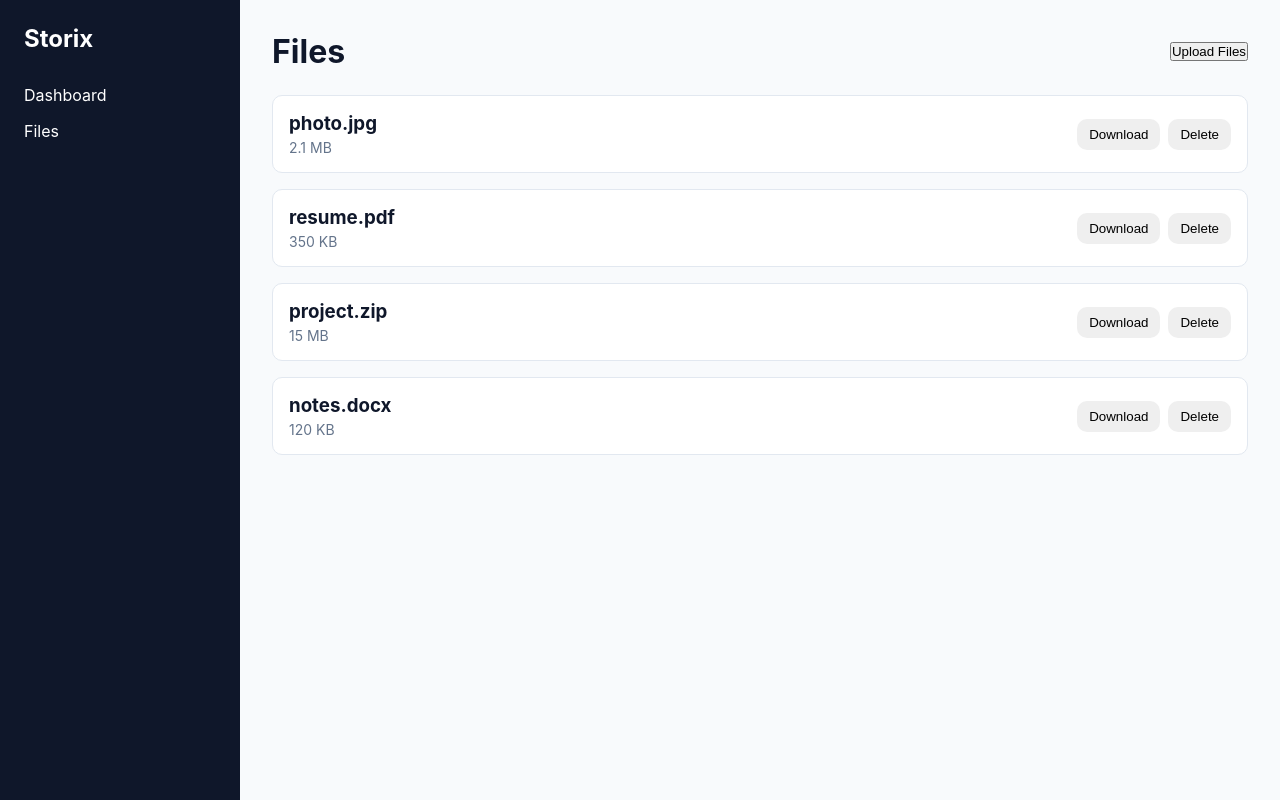
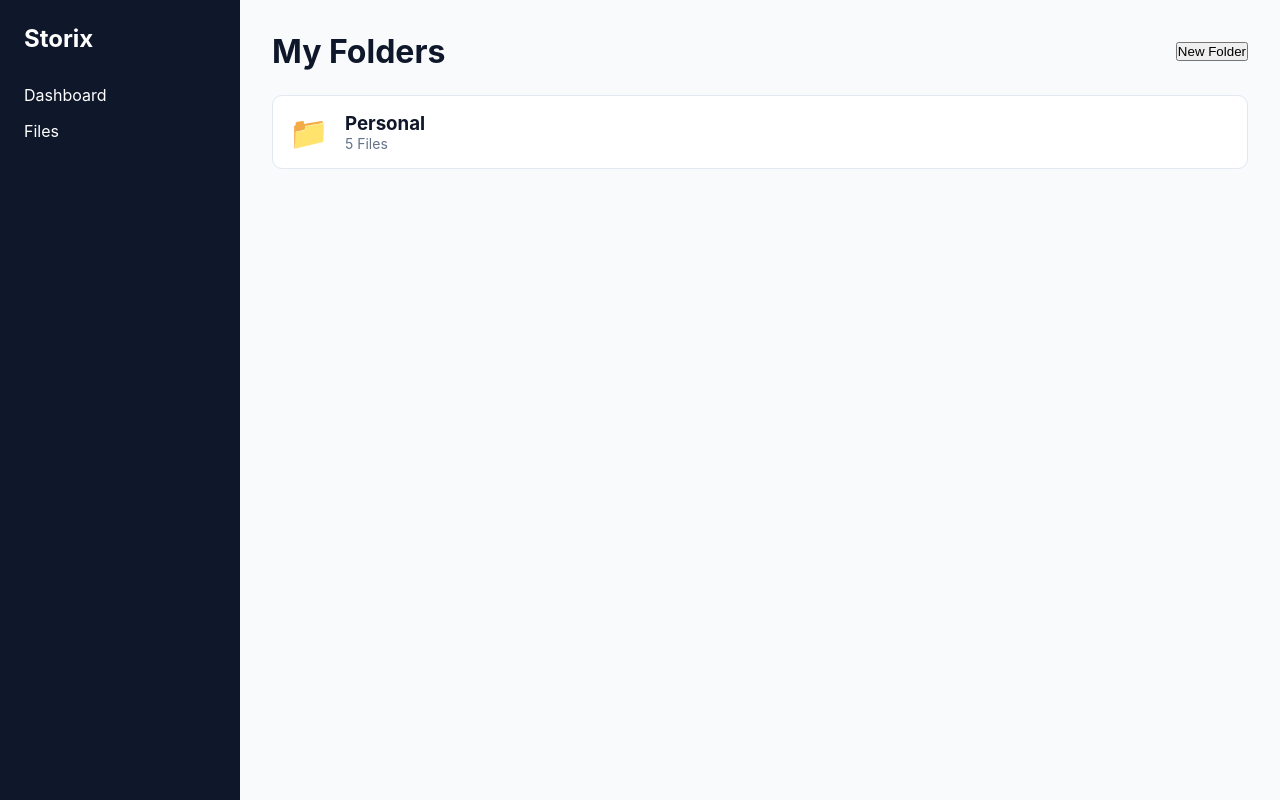
Before and after one commit to GauravSharma847/storix, a React (Vite) app: page /files in a window 1280 px wide. Built offline with nearby package versions, Linux system fonts and the light colour scheme.

Commit message:
Implement folder management UI and routing

```diff
--- a/src/components/common/Button/Button.jsx
+++ b/src/components/common/Button/Button.jsx
@@ -4,13 +4,13 @@ import "./Button.css"
 const Button = (props) => {
     return (
         <button
-            className='btn'
+            className={`btn ${props.className || ""}`}
             type={props.type || "button"}
             onClick={props.onClick}
         >
             {props.children}
         </button>
-    )
-}
+    );
+};
 
 export default Button
--- a/src/pages/auth/Login.jsx
+++ b/src/pages/auth/Login.jsx
@@ -17,7 +17,7 @@ const Login = () => {
         />
         <Input
           label="Password"
-          tyoe="password"
+          type="password"
           placeholder="Enter Password"
         />
 
--- a/src/pages/files/Files.css
+++ b/src/pages/files/Files.css
@@ -21,3 +21,28 @@
 
   gap: 1rem;
 }
+
+.folders-list {
+  display: flex;
+  flex-direction: column;
+  gap: 1rem;
+}
+
+.folder-form {
+  display: flex;
+  flex-direction: column;
+
+  gap: 1rem;
+
+  padding: 1rem;
+
+  background: white;
+
+  border: 1px solid var(--border-color);
+
+  border-radius: var(--radius);
+}
+
+.crete-btn{
+  width: 100px;
+}
--- a/src/pages/files/Files.jsx
+++ b/src/pages/files/Files.jsx
@@ -1,46 +1,107 @@
-import React from 'react'
+import React, { useState } from 'react'
 import AppLayout from '../../layouts/AppLayout';
 import Button from '../../components/common/Button/Button';
-import FileCard from './FileCard/FileCard';
+import FolderCard from './FolderCard/FolderCard';
+import Input from '../../components/common/Input/Input';
 import "./Files.css"
 const Files = () => {
-  const files = [
+  const [showFolderForm, setShowFolderForm] = useState(false);
+  const [folderName, setFolderName] = useState("");
+  const [folders, setFolders] = useState([
     {
-      name: "photo.jpg",
-      size: "2.1 MB",
+      id: 1,
+      name: "Personal",
+      fileCount: 5,
     },
-    {
-      name: "resume.pdf",
-      size: "350 KB",
-    },
-    {
-      name: "project.zip",
-      size: "15 MB",
-    },
-    {
-      name: "notes.docx",
-      size: "120 KB",
-    },
-  ];
+    // {
+    //   id: 2,
+    //   name: "Work",
+    //   fileCount: 12,
+    // },
+    // {
+    //   id: 3,
+    //   name: "College",
+    //   fileCount: 8,
+    // },
+  ]);
+
+  // const handleFileUpload = (event) => {
+  //   const selectedFile = event.target.files[0];
+  //   if (!selectedFile) return;
+
+  //   const newFile = {
+  //     name: selectedFile.name,
+  //     size: `${(selectedFile.size / 1024).toFixed(2)}KB`
+  //   };
+
+  //   setFiles((prevFiles) => [
+  //     ...prevFiles,
+  //     newFile,
+  //   ]);
+  // };
+
+  const createFolder = () => {
+    if (!folderName.trim()) return;
+
+    const newFolder = {
+      id: Date.now(),
+      name: folderName,
+      fileCount: 0,
+    };
+
+    setFolders((prevFolders) => [
+      ...prevFolders,
+      newFolder,
+    ]);
+
+    setFolderName("");
+    setShowFolderForm(false);
+  };
+
   return (
     <AppLayout>
       <div className='files-page'>
         <div className='files-header'>
-          <h1>Files</h1>
-          <Button>
-            Upload Files
+          <h1>My Folders</h1>
+
+          <Button
+            onClick={() =>
+              setShowFolderForm(!showFolderForm)
+            }
+          >
+            {showFolderForm ? "Cancel" : "New Folder"}
           </Button>
         </div>
+        {
+          showFolderForm && (
+            <div className="folder-form">
 
-        <div className='files-list'>
-          {files.map((file) => (
-            <FileCard
-              key={file.name}
-              fileName={file.name}
-              fileSize={file.size}
+              <Input
+                label="Folder Name"
+                placeholder="Enter folder name"
+                value={folderName}
+                onChange={(e) =>
+                  setFolderName(e.target.value)
+                }
+              />
+
+              <Button onClick={createFolder} className="crete-btn">
+                Create Folder
+              </Button>
+
+            </div>
+          )
+        }
+
+        <div className='folders-list'>
+          {folders.map((folder) => (
+            <FolderCard
+              key={folder.id}
+              folderId={folder.id}
+              folderName={folder.name}
+              fileCount={folder.fileCount}
             />
           ))}
-
         </div>
       </div>
     </AppLayout>
--- /dev/null
+++ b/src/pages/files/FolderCard/FolderCard.css
@@ -0,0 +1,33 @@
+.folder-card {
+  display: flex;
+
+  align-items: center;
+
+  gap: 1rem;
+
+  padding: 1rem;
+
+  background: white;
+
+  border: 1px solid var(--border-color);
+
+  border-radius: var(--radius);
+
+  cursor: pointer;
+
+  transition: 0.2s;
+}
+
+.folder-card:hover {
+  transform: translateY(-2px);
+}
+
+.folder-icon {
+  font-size: 2rem;
+}
+
+.folder-info p {
+  color: var(--text-secondary);
+
+  font-size: 14px;
+}
--- /dev/null
+++ b/src/pages/files/FolderCard/FolderCard.jsx
@@ -0,0 +1,25 @@
+import React from 'react'
+import { useNavigate } from "react-router-dom";
+import "./FolderCard.css"
+
+const FolderCard = (props) => {
+    const navigate = useNavigate();
+    return (
+        <div className='folder-card'
+            onClick={() => navigate(`/folders/${props.folderId}`)}
+        >
+            <div className='folder-icon'>
+                📁
+            </div>
+
+            <div className='folder-info'>
+                <h3>{props.folderName}</h3>
+                <p>
+                    {props.fileCount} Files
+                </p>
+            </div>
+        </div>
+    )
+}
+
+export default FolderCard
--- /dev/null
+++ b/src/pages/folders/FolderDetails.jsx
@@ -0,0 +1,11 @@
+import React from 'react'
+import { useParams } from 'react-router-dom'
+
+const FolderDetails = () => {
+    const { folderId } = useParams();
+    return (
+        <div>Folder {folderId}</div>
+    )
+}
+
+export default FolderDetails
--- a/src/routes/AppRoutes.jsx
+++ b/src/routes/AppRoutes.jsx
@@ -4,6 +4,7 @@ import Login from "../pages/auth/Login";
 import Register from "../pages/auth/Register";
 import Dashboard from "../pages/dashboard/DashBoard";
 import Files from "../pages/files/Files";
+import FolderDetails from "../pages/folders/FolderDetails";
 
 function AppRoutes() {
   return (
@@ -12,6 +13,9 @@ function AppRoutes() {
       <Route path="/register" element={<Register />} />
       <Route path="/dashboard" element={<Dashboard />} />
       <Route path="/files" element={<Files />} />
+      <Route path="/folders/:folderId"
+        element={<FolderDetails />}
+      />
     </Routes>
   );
 }
```
